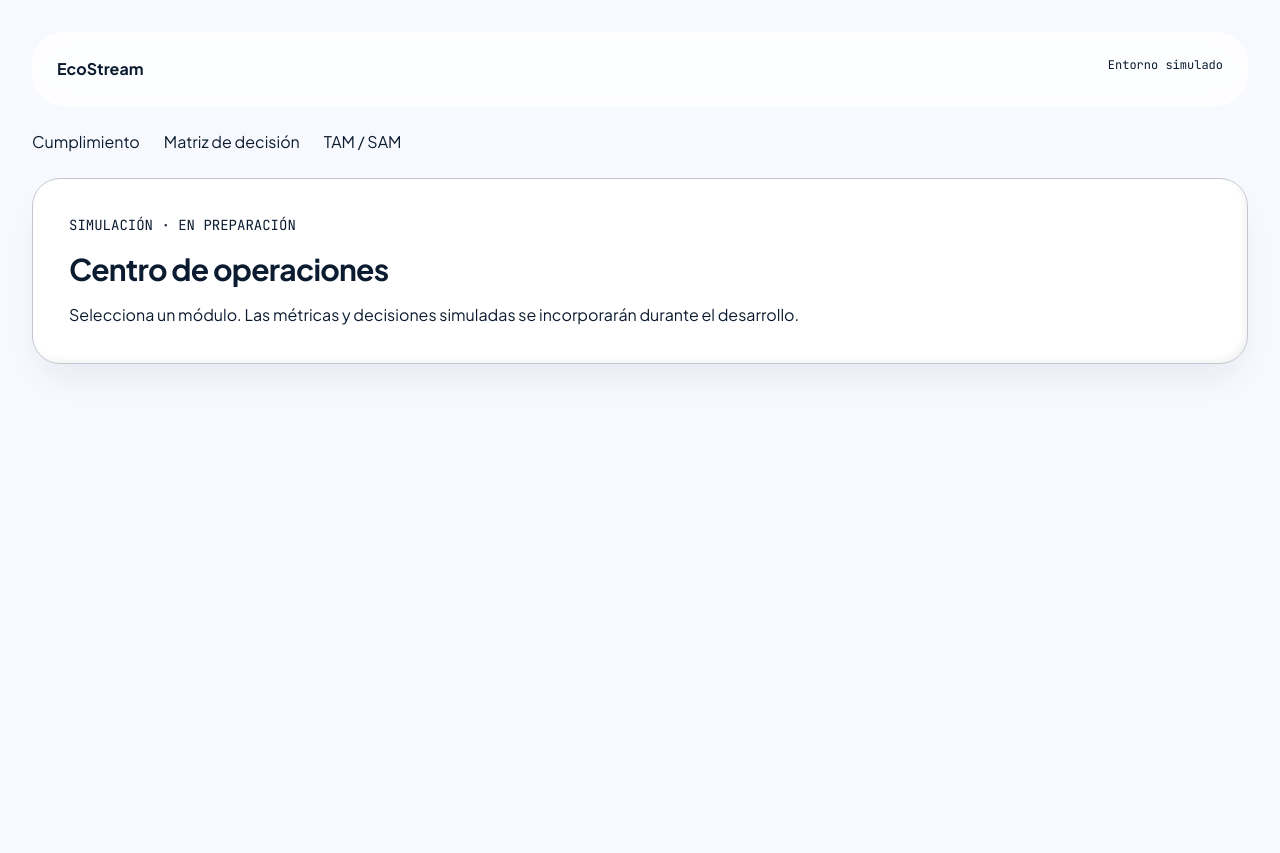
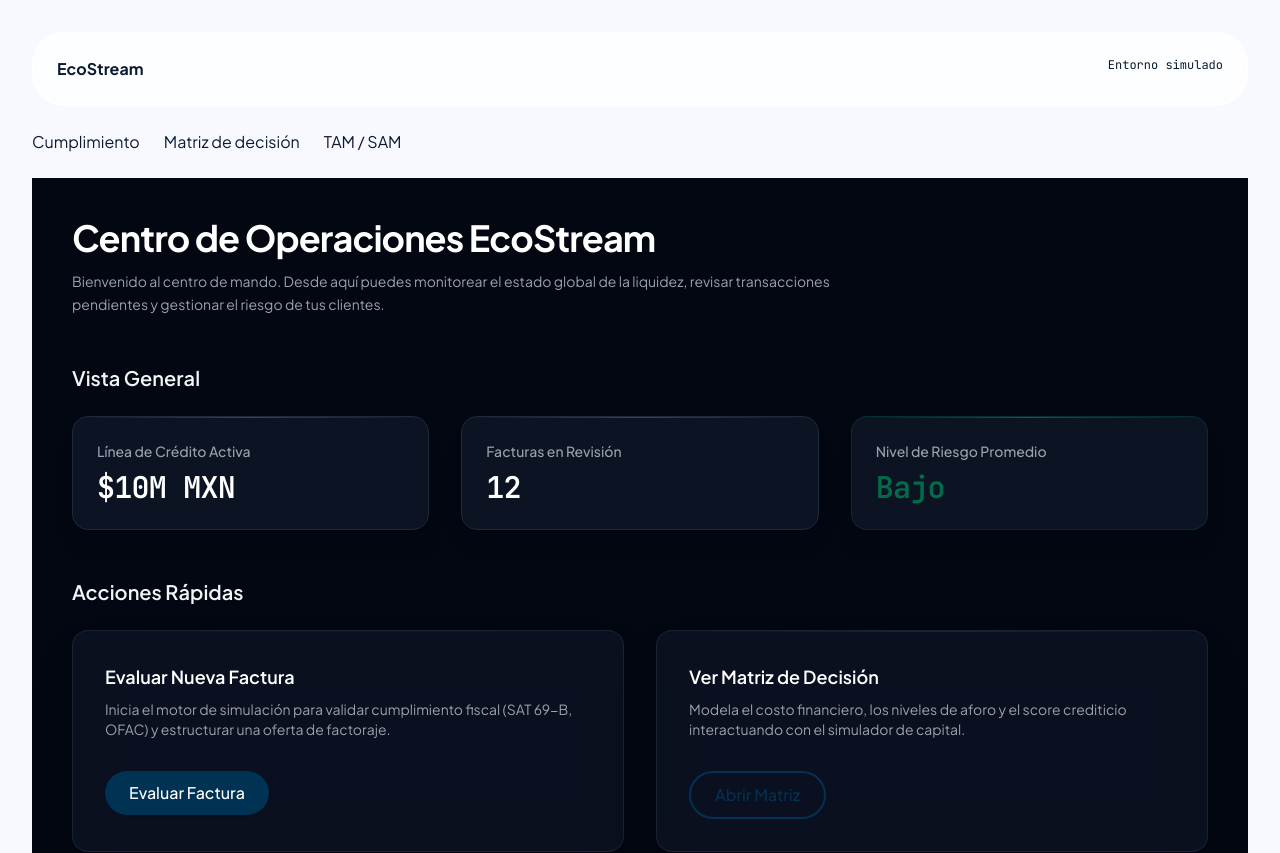
Before and after one commit to nahumsvr/faspy, a Next.js app: page /dashboard in a window 1280 px wide. Shown: the top 853 px of the page. Before the commit the page ends 800 px from the top, so only its background shows below. Built offline with nearby package versions, Linux system fonts and the light colour scheme.

Commit message:
feat: modulo centro de operaciones (resumen general) construido

```diff
--- a/app/dashboard/page.tsx
+++ b/app/dashboard/page.tsx
@@ -1,4 +1,82 @@
-import { ModulePlaceholder } from "@/components/dashboard/module-placeholder";
-export default function Page() {
-  return <ModulePlaceholder title="Centro de operaciones" description="Selecciona un módulo. Las métricas y decisiones simuladas se incorporarán durante el desarrollo." />;
+import React from 'react';
+import { MetricCard } from '../../components/ui/MetricCard';
+import { Button } from '../../components/ui/Button';
+import Link from 'next/link';
+
+export default function DashboardHomePage() {
+  return (
+    <div className="min-h-screen bg-gray-950 p-6 md:p-10 text-white font-sans flex flex-col">
+      {/* Header */}
+      <div className="mb-12">
+        <h1 className="text-3xl md:text-4xl font-bold tracking-tight text-white font-sans mb-3">
+          Centro de Operaciones EcoStream
+        </h1>
+        <p className="text-gray-400 text-sm max-w-3xl leading-relaxed">
+          Bienvenido al centro de mando. Desde aquí puedes monitorear el estado global de la liquidez, revisar transacciones pendientes y gestionar el riesgo de tus clientes.
+        </p>
+      </div>
+
+      {/* Vista General */}
+      <div className="mb-12">
+        <h2 className="text-xl font-semibold text-gray-100 mb-6">Vista General</h2>
+        <div className="grid grid-cols-1 md:grid-cols-3 gap-8">
+          <MetricCard
+            title="Línea de Crédito Activa"
+            value="$10M MXN"
+            className="border-gray-800"
+          />
+          <MetricCard
+            title="Facturas en Revisión"
+            value="12"
+            className="border-gray-800"
+          />
+          <MetricCard
+            title="Nivel de Riesgo Promedio"
+            value="Bajo"
+            className="border-secondary/30 [&_p.font-mono]:!text-secondary shadow-[0_0_30px_rgba(16,185,129,0.15)]"
+          />
+        </div>
+      </div>
+
+      {/* Acciones Rápidas */}
+      <div>
+        <h2 className="text-xl font-semibold text-gray-100 mb-6">Acciones Rápidas</h2>
+        <div className="grid grid-cols-1 md:grid-cols-2 gap-8">
+
+          {/* Card Acción 1 */}
+          <div className="bg-gray-900/60 backdrop-blur-xl border border-gray-800/80 rounded-2xl p-6 md:p-8 shadow-2xl relative overflow-hidden group">
+            {/* Specular highlight */}
+            <div className="absolute inset-x-0 top-0 h-px bg-gradient-to-r from-transparent via-primary/60 to-transparent opacity-60 group-hover:opacity-100 transition-opacity duration-300" />
+
+            <h3 className="text-lg font-semibold text-white mb-2">Evaluar Nueva Factura</h3>
+            <p className="text-sm text-gray-400 mb-8">
+              Inicia el motor de simulación para validar cumplimiento fiscal (SAT 69-B, OFAC) y estructurar una oferta de factoraje.
+            </p>
+            <Link href="/dashboard/cumplimiento">
+              <Button variant="primary" className="w-full sm:w-auto">
+                Evaluar Factura
+              </Button>
+            </Link>
+          </div>
+
+          {/* Card Acción 2 */}
+          <div className="bg-gray-900/60 backdrop-blur-xl border border-gray-800/80 rounded-2xl p-6 md:p-8 shadow-2xl relative overflow-hidden group">
+            {/* Specular highlight */}
+            <div className="absolute inset-x-0 top-0 h-px bg-gradient-to-r from-transparent via-secondary/60 to-transparent opacity-60 group-hover:opacity-100 transition-opacity duration-300" />
+
+            <h3 className="text-lg font-semibold text-white mb-2">Ver Matriz de Decisión</h3>
+            <p className="text-sm text-gray-400 mb-8">
+              Modela el costo financiero, los niveles de aforo y el score crediticio interactuando con el simulador de capital.
+            </p>
+            <Link href="/dashboard/matriz">
+              <Button variant="outlined" className="w-full sm:w-auto">
+                Abrir Matriz
+              </Button>
+            </Link>
+          </div>
+
+        </div>
+      </div>
+    </div>
+  );
 }
```
Also changed, not shown: 1 other file (tests, documents, lock files or other folders).
